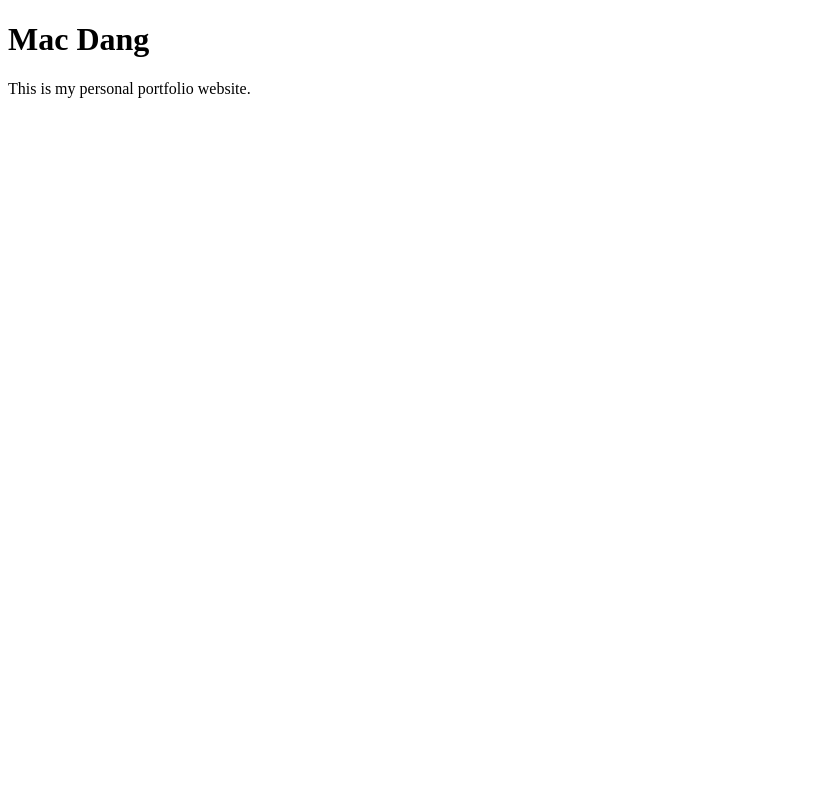
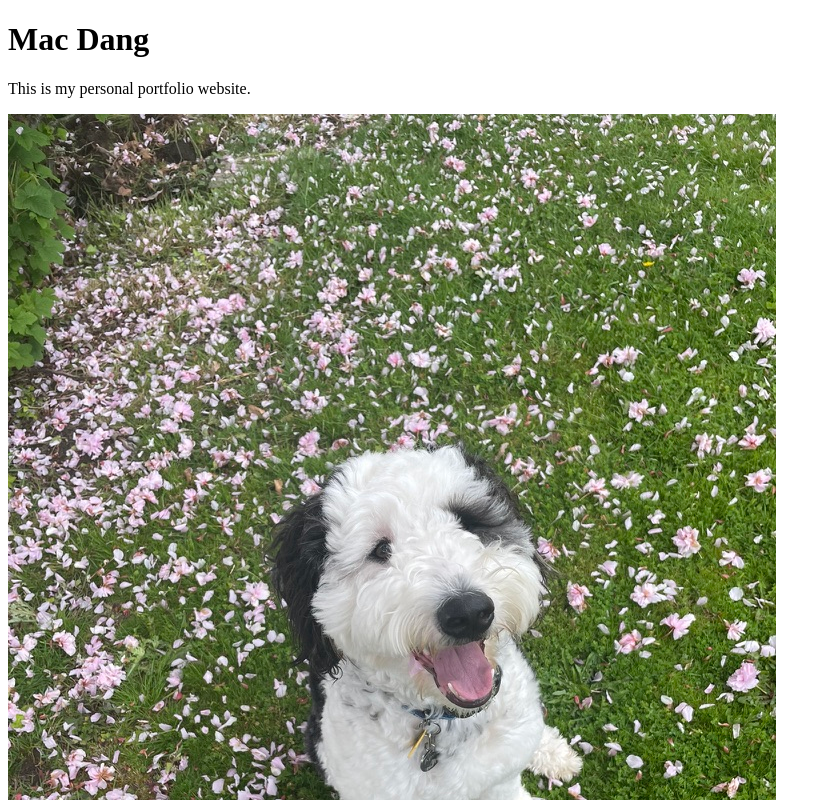
Before and after one commit to dangitmac/portfolio, a plain HTML site: page index.html in a window 1280 px wide. Shown: the top 800 px of the page, without its empty margins (0-831 px from the left). Drawn offline with Linux system fonts and the light colour scheme.

Commit message:
added photo to homepage

```diff
--- a/index.html
+++ b/index.html
@@ -8,5 +8,6 @@
 <body>
     <h1>Mac Dang</h1>
     <p>This is my personal portfolio website.</p>
+    <img src="images/doodle.jpeg" alt="Photo of Mac Dang">
 </body>
 </html>
```
Also changed, not shown: images/doodle.jpeg (added), 1 other file.
